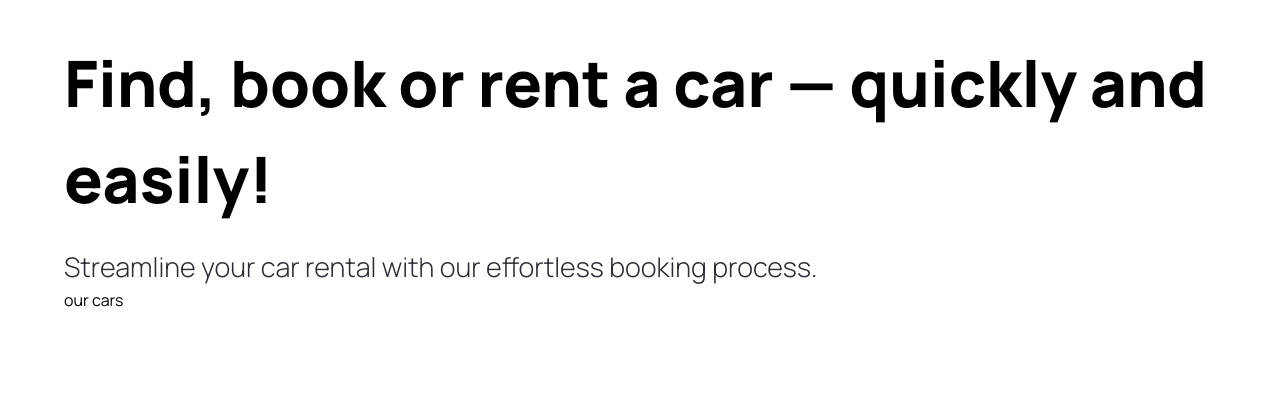
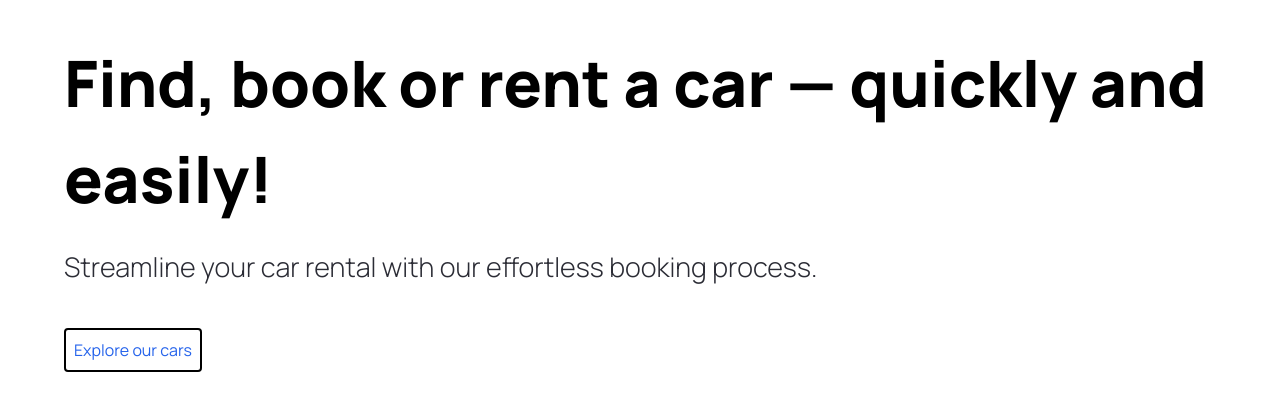
Before and after one commit to Augusto-debug/Next_13_car_showcase, a Next.js app: page / in a window 1280 px wide. Shown: the part 109-520 px from the top of the page. Built offline with nearby package versions, Linux system fonts and the light colour scheme.

Commit message:
Styling the button

```diff
--- a/components/CustomButton.tsx
+++ b/components/CustomButton.tsx
@@ -2,7 +2,7 @@
 
 function CustomButton( {text} : {text : string} ) {
   return (
-    <button>
+    <button className="mt-10 text-blue-600 rounded border-2 border-black p-2">
        {text}
     </button>
   )
--- a/components/Hero.tsx
+++ b/components/Hero.tsx
@@ -1,7 +1,9 @@
 import Image from "next/image"
 import CustomButton from "./CustomButton"
 
+
 function Hero() {
+
   return (
     <div className="hero">
       <div className="flex-1 pt-36 padding-x">
@@ -12,12 +14,10 @@ function Hero() {
         <p className="hero__subtitle">Streamline your car rental with our effortless booking process.</p>
 
         <CustomButton
-          text={" our cars"}
-          color = {'blue'}
+          text="Explore our cars"
         />
       </div>
     </div>
-
   )
 }
 
```
